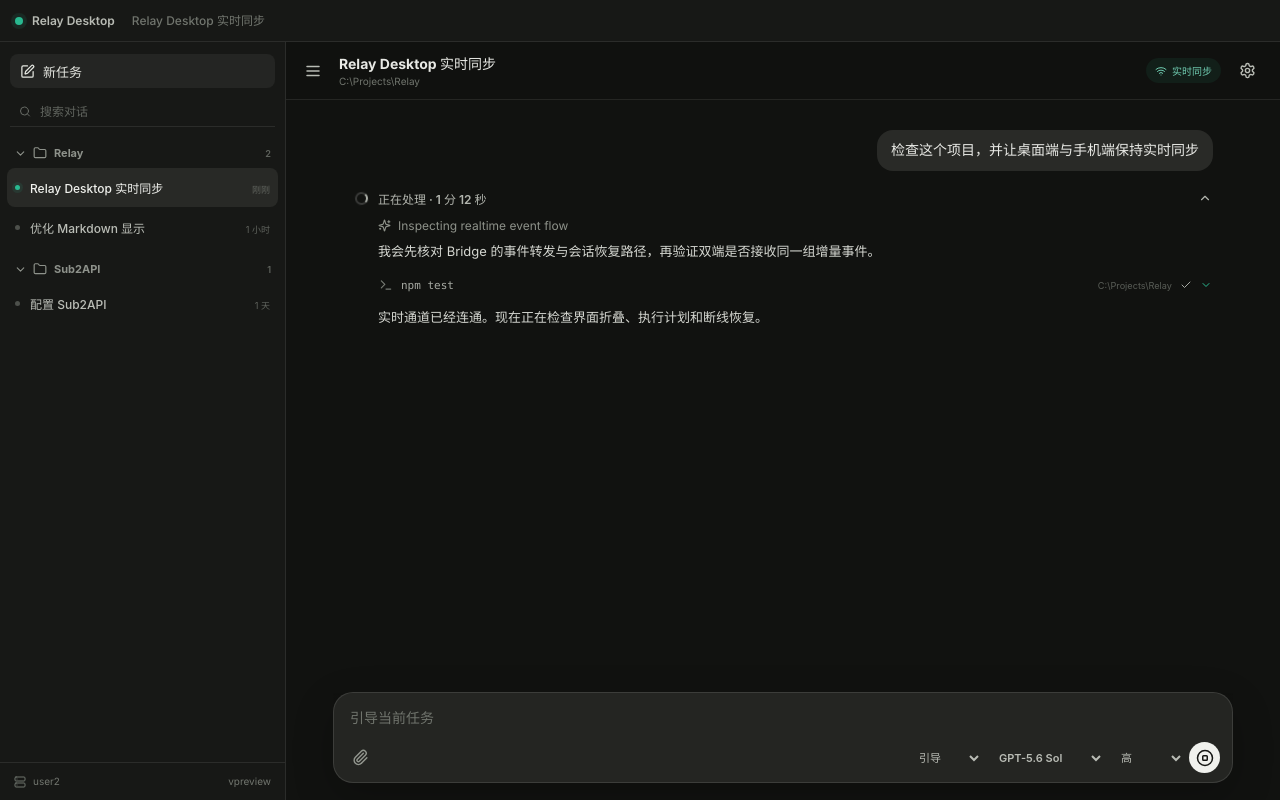
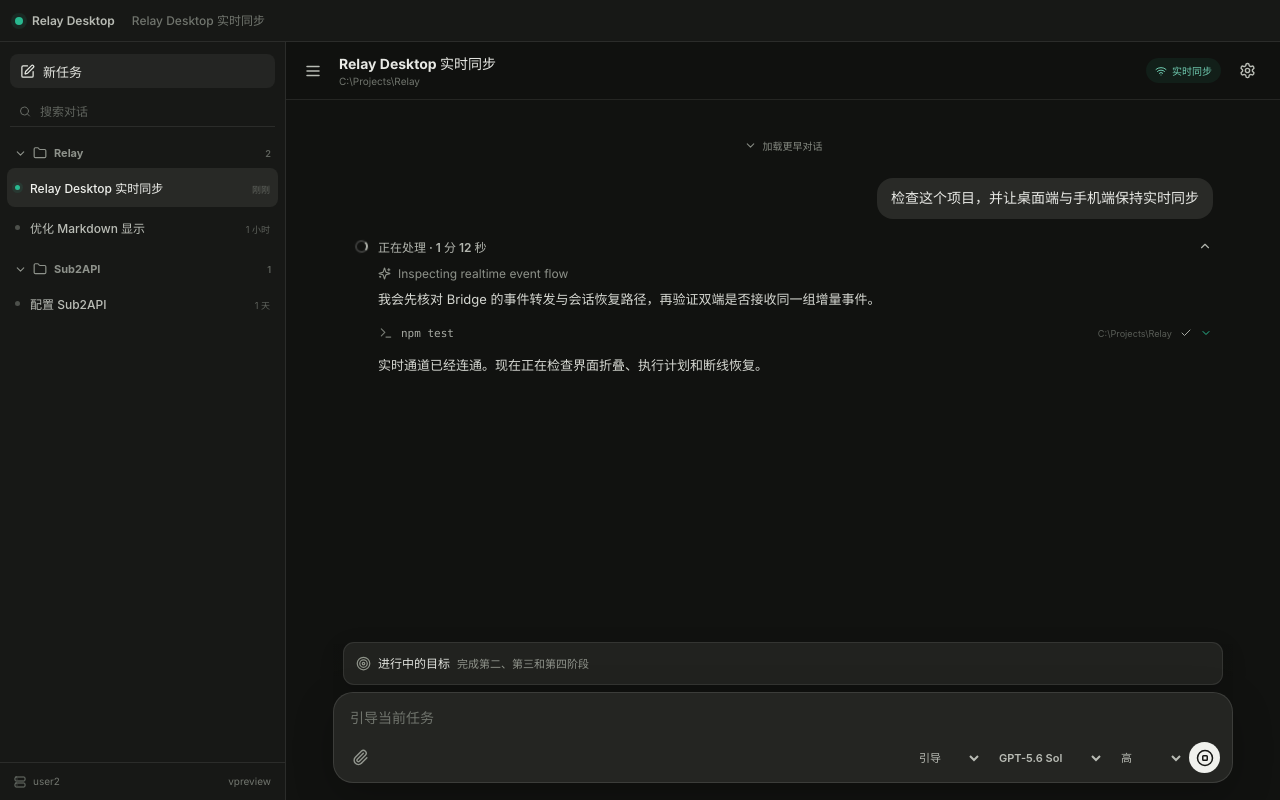
Before and after one commit to Sleepyhead-ui/relay-codex-ios, a React (Vite) app in the folder Desktop/: page / in a window 1280 px wide. Built offline with nearby package versions, Linux system fonts and the light colour scheme.

Commit message:
test: add deterministic relay state replay

```diff
--- a/Desktop/src/App.tsx
+++ b/Desktop/src/App.tsx
@@ -8,7 +8,7 @@
 } from "lucide-react";
 import { BridgeRpc } from "./bridge";
 import {
-  applyUserMessagePlacements, bindUserPrompt, formatElapsed, groupProjects, isRunningStatus, mergeSnapshot, parseApproval,
+  applyUserMessagePlacements, bindUserPrompt, filterThreads, formatElapsed, groupProjects, isRunningStatus, mergeSnapshot, parseApproval,
   parseItem, parseModel, parseThread, parseTurn, upsert,
 } from "./transcript";
 import type { UserMessagePlacement } from "./transcript";
@@ -47,6 +47,9 @@
   const [newTaskOpen, setNewTaskOpen] = useState(false);
   const [newTaskCwd, setNewTaskCwd] = useState(workspace);
   const [loadingThread, setLoadingThread] = useState(false);
+  const [loadingOlderTurns, setLoadingOlderTurns] = useState(false);
+  const [olderTurnsCursor, setOlderTurnsCursor] = useState<string>();
+  const [threadSearch, setThreadSearch] = useState("");
   const [sending, setSending] = useState(false);
   const [error, setError] = useState<string>();
   const [approvals, setApprovals] = useState<ApprovalRequest[]>([]);
@@ -80,7 +83,7 @@
   const approvalQueue = selectedApprovals.length ? selectedApprovals : approvals;
   const approval = approvalQueue[0];
   const approvalThreadIds = useMemo(() => new Set(approvals.flatMap((item) => item.threadId ? [item.threadId] : [])), [approvals]);
-  const projects = useMemo(() => groupProjects(threads), [threads]);
+  const projects = useMemo(() => groupProjects(filterThreads(threads, threadSearch)), [threads, threadSearch]);
   const currentQueuedPrompts = queuedPrompts.filter((item) => item.threadId === selectedThreadId);
   const currentGoal = [...messages].reverse().find((item) => item.goal)?.goal;
   messagesRef.current = messages;
@@ -246,6 +249,7 @@
     setSelectedThreadId(id);
     localStorage.setItem("relay.desktop.thread", id);
     setLoadingThread(true);
+    setOlderTurnsCursor(undefined);
     const cachedMessages = threadMessageCacheRef.current.get(id) || [];
     setMessages(cachedMessages);
     messagesRef.current = cachedMessages;
@@ -260,6 +264,7 @@
       }, 30_000);
       if (selectedRef.current !== id) return;
       const page = result.initialTurnsPage?.data || [];
+      setOlderTurnsCursor(result.initialTurnsPage?.nextCursor || undefined);
       const rawTurns = page.length ? [...page].reverse() : result.thread?.turns || [];
       const loadedMessages: TranscriptItem[] = [];
       const loadedTurns: Record<string, TurnMetadata> = {};
@@ -301,6 +306,53 @@
       } catch {}
     } catch (reason) { setError(errorText(reason)); }
     finally { if (selectedRef.current === id) setLoadingThread(false); }
+  }
+
+  async function loadOlderTurns() {
+    const threadId = selectedRef.current;
+    const cursor = olderTurnsCursor;
+    if (!threadId || !cursor || loadingOlderTurns) return;
+    setLoadingOlderTurns(true);
+    const scroll = scrollRef.current;
+    const previousHeight = scroll?.scrollHeight || 0;
+    try {
+      const result = await rpc.rpc("thread/turns/list", {
+        threadId,
+        cursor,
+        limit: 12,
+        sortDirection: "desc",
+        itemsView: "full",
+      }, 120_000);
+      if (selectedRef.current !== threadId) return;
+      const page = [...(result.data || [])].reverse();
+      const olderMessages: TranscriptItem[] = [];
+      const olderTurns: Record<string, TurnMetadata> = {};
+      for (const rawTurn of page) {
+        const metadata = parseTurn(rawTurn);
+        if (!metadata) continue;
+        olderTurns[metadata.id] = metadata;
+        for (const rawItem of rawTurn.items || []) {
+          const item = parseItem(rawItem, metadata.id);
+          if (item) olderMessages.push(item);
+        }
+      }
+      setTurns((current) => ({ ...olderTurns, ...current }));
+      setMessages((current) => {
+        const existingIds = new Set(current.map((item) => item.id));
+        const next = [...olderMessages.filter((item) => !existingIds.has(item.id)), ...current];
+        messagesRef.current = next;
+        threadMessageCacheRef.current.set(threadId, next);
+        return next;
+      });
+      setOlderTurnsCursor(result.nextCursor || undefined);
+      requestAnimationFrame(() => {
+        if (scroll) scroll.scrollTop += scroll.scrollHeight - previousHeight;
+      });
+    } catch (reason) {
+      setError(`加载更早对话失败：${errorText(reason)}`);
+    } finally {
+      setLoadingOlderTurns(false);
+    }
   }
 
   function handleSessionSnapshot(threadId: string, snapshot: any) {
@@ -592,10 +644,10 @@
               ? <button className="primary-action" onClick={() => { setNewTaskCwd(workspace); setNewTaskOpen(true); }}><SquarePen size={15}/><span>新任务</span></button>
               : <button className="primary-action service-action" disabled={service.state === "starting"} onClick={() => void startRemoteService()}>{service.state === "starting" ? <span className="spinner small"/> : <Power size={15}/>}<span>{service.state === "starting" ? "正在启动" : "启动远程服务"}</span></button>}
           </div>
-          <div className="sidebar-search"><Search size={13}/><input placeholder="搜索对话"/></div>
+          <div className="sidebar-search"><Search size={13}/><input aria-label="搜索对话" value={threadSearch} onChange={(event) => setThreadSearch(event.target.value)} placeholder="搜索对话"/>{threadSearch && <button className="icon-button" title="清除搜索" onClick={() => setThreadSearch("")}><X size={12}/></button>}</div>
           <div className="project-list">
             {projects.map((project) => <ProjectGroup key={project.path} project={project} selectedId={selectedThreadId} approvalThreadIds={approvalThreadIds} onSelect={selectThread}/>) }
-            {!projects.length && <div className="empty-sidebar">暂无对话</div>}
+            {!projects.length && <div className="empty-sidebar">{threadSearch ? "没有匹配的对话" : "暂无对话"}</div>}
           </div>
           <div className="sidebar-footer"><Server size={12}/><span>{activeCodexProfile?.name || "Codex"}</span><span className="version">v{version}</span></div>
         </aside>
@@ -614,6 +666,7 @@
             const element = event.currentTarget; setAtBottom(element.scrollHeight - element.scrollTop - element.clientHeight < 80);
           }}>
             <div className="transcript-inner">
+              {!loadingThread && olderTurnsCursor && <button className="load-older" disabled={loadingOlderTurns} onClick={() => void loadOlderTurns()}>{loadingOlderTurns ? <span className="spinner small"/> : <ChevronDown size={13}/>}<span>{loadingOlderTurns ? "正在加载" : "加载更早对话"}</span></button>}
               {service.state !== "running"
                 ? <ServiceState status={service} onStart={startRemoteService}/>
                 : profileSwitching
--- a/Desktop/src/devBridge.ts
+++ b/Desktop/src/devBridge.ts
@@ -8,6 +8,7 @@
   const turnId = "preview.turn";
   const now = Date.now() / 1000;
   const items = [
+    { id: "goal.1", type: "userMessage", content: [{ type: "text", text: "<codex_internal_context source=\"goal\"><objective>完成第二、第三和第四阶段</objective></codex_internal_context>" }] },
     { id: "user.1", type: "userMessage", content: [{ type: "text", text: "检查这个项目，并让桌面端与手机端保持实时同步" }] },
     { id: "reasoning.1", type: "reasoning", summary: ["Inspecting realtime event flow"], content: [] },
     { id: "comment.1", type: "agentMessage", phase: "commentary", text: "我会先核对 Bridge 的事件转发与会话恢复路径，再验证双端是否接收同一组增量事件。" },
@@ -36,7 +37,11 @@
       else if (message.method === "model/list") rpcResult(message, { data: [
         { id: "gpt-5.6-sol", model: "gpt-5.6-sol", displayName: "GPT-5.6 Sol", isDefault: true, supportedReasoningEfforts: [{ reasoningEffort: "medium" }, { reasoningEffort: "high" }, { reasoningEffort: "xhigh" }], defaultReasoningEffort: "high" },
       ] });
-      else if (message.method === "thread/resume") rpcResult(message, { model: "gpt-5.6-sol", reasoningEffort: "high", thread: { id: threadId, status: { type: "active" } }, initialTurnsPage: { data: [{ id: turnId, status: "inProgress", startedAt: now - 67, items }] } });
+      else if (message.method === "thread/resume") rpcResult(message, { model: "gpt-5.6-sol", reasoningEffort: "high", thread: { id: threadId, status: { type: "active" } }, initialTurnsPage: { data: [{ id: turnId, status: "inProgress", startedAt: now - 67, items }], nextCursor: "preview.older" } });
+      else if (message.method === "thread/turns/list") rpcResult(message, { data: [{ id: "preview.older.turn", status: "completed", startedAt: now - 7200, completedAt: now - 7100, items: [
+        { id: "preview.older.user", type: "userMessage", content: [{ type: "text", text: "先审计现有同步链路" }] },
+        { id: "preview.older.answer", type: "agentMessage", phase: "final_answer", text: "已完成基础链路审计，并记录了断线恢复缺口。" },
+      ] }] });
       else if (message.method === "relay/thread/session/subscribe") rpcResult(message, { known: true, isRunning: true, turnId, startedAt: now - 67, items });
       else if (message.method === "relay/codex/profiles/list") rpcResult(message, { activeProfileId: "cockpit:user2", profiles: [
         { id: "cockpit:user2", name: "user2", codexHome: "C:\\Users\\preview\\user2", source: "cockpit", active: true, running: true },
--- a/Desktop/src/styles.css
+++ b/Desktop/src/styles.css
@@ -54,6 +54,7 @@
 .sidebar-search { margin: 0 10px 9px; height: 30px; display: flex; align-items: center; gap: 7px; padding: 0 9px; color: var(--faint); border-bottom: 1px solid var(--line); }
 .sidebar-search input { width: 100%; border: 0; background: transparent; outline: 0; font-size: 12px; }
 .sidebar-search input::placeholder { color: #60645e; }
+.sidebar-search .icon-button { width: 22px; height: 22px; flex: 0 0 22px; }
 .project-list { flex: 1; overflow-y: auto; padding: 2px 7px 12px; scrollbar-width: thin; scrollbar-color: #3a3c38 transparent; }
 .project-group { margin-bottom: 7px; }
 .project-heading { width: 100%; height: 30px; display: grid; grid-template-columns: 14px 16px minmax(0,1fr) auto; align-items: center; gap: 5px; padding: 0 7px; border-radius: 7px; background: transparent; color: #8e928b; text-align: left; font-size: 11px; font-weight: 650; }
@@ -86,6 +87,9 @@
 
 .transcript { min-height: 0; overflow-y: auto; scrollbar-width: thin; scrollbar-color: #363834 transparent; }
 .transcript-inner { width: min(860px, calc(100% - 60px)); min-height: 100%; margin: 0 auto; padding: 30px 0 34px; }
+.load-older { min-height: 30px; margin: 0 auto 18px; padding: 0 10px; display: flex; align-items: center; gap: 6px; border-radius: 7px; background: transparent; color: #858981; font-size: 10px; }
+.load-older:hover { background: rgba(255,255,255,.045); color: #b4b7b0; }
+.load-older:disabled { opacity: .65; cursor: default; }
 .turn-block { display: flex; flex-direction: column; gap: 15px; margin-bottom: 28px; }
 .user-row { display: flex; justify-content: flex-end; padding-left: 110px; }
 .user-message { max-width: 72%; display: flex; flex-direction: column; align-items: flex-end; gap: 8px; }
--- a/Desktop/src/transcript.ts
+++ b/Desktop/src/transcript.ts
@@ -186,6 +186,13 @@
   }));
 }
 
+export function filterThreads(threads: ThreadSummary[], query: string) {
+  const normalized = query.trim().toLocaleLowerCase();
+  if (!normalized) return threads;
+  return threads.filter((thread) => [thread.title, thread.preview, thread.cwd]
+    .some((value) => value.toLocaleLowerCase().includes(normalized)));
+}
+
 export function isRunningStatus(status?: string) {
   return /active|running|progress|started|processing|pending|queued/i.test(status || "");
 }
```
Also changed, not shown: 9 other files (tests, documents, lock files or other folders).
